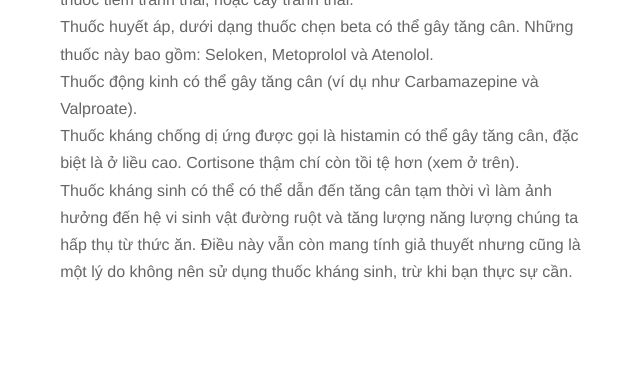
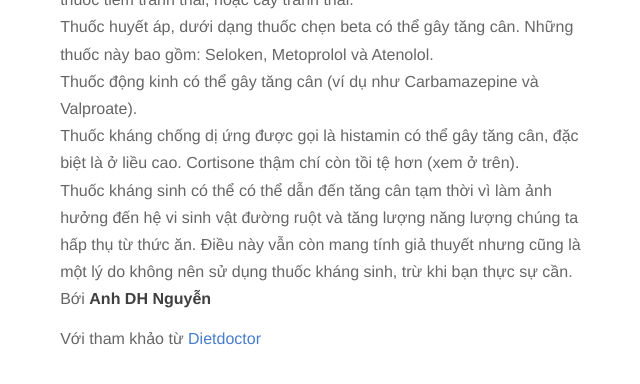
Before and after one commit to luncheryvn/luncheryvn.github.io, a Jekyll site: the page built from _posts/2014-10-08-Kiem tra cac loai thuoc.markdown, in a window 1280 px wide and 900 px high, scrolled down 2576 px, cut to the strip 0-447 px from the top of the window. Shown: the top 384 px of the strip, without its empty margins (315-955 px from the left). Built offline with Jekyll 4.4.1, drawn with Linux system fonts in a browser that asks for light colours; nearby versions of some CDN libraries.

Commit message:
Update 2014-10-08-Kiem tra cac loai thuoc.markdown

```diff
--- a/_posts/2014-10-08-Kiem tra cac loai thuoc.markdown
+++ b/_posts/2014-10-08-Kiem tra cac loai thuoc.markdown
@@ -33,3 +33,7 @@ Các loại thuốc khác cũng có thể gây ra vấn đề:
 - Thuốc động kinh có thể gây tăng cân (ví dụ như Carbamazepine và Valproate).
 - Thuốc kháng chống dị ứng được gọi là histamin có thể gây tăng cân, đặc biệt là ở liều cao. Cortisone thậm chí còn tồi tệ hơn (xem ở trên).
 - Thuốc kháng sinh có thể có thể dẫn đến tăng cân tạm thời vì làm ảnh hưởng đến hệ vi sinh vật đường ruột và tăng lượng năng lượng chúng ta hấp thụ từ thức ăn. Điều này vẫn còn mang tính giả thuyết nhưng cũng là một lý do không nên sử dụng thuốc kháng sinh, trừ khi bạn thực sự cần.
+
+Bới **Anh DH Nguyễn**
+
+Với tham khảo từ [Dietdoctor](http://www.dietdoctor.com/how-to-lose-weight)
```
